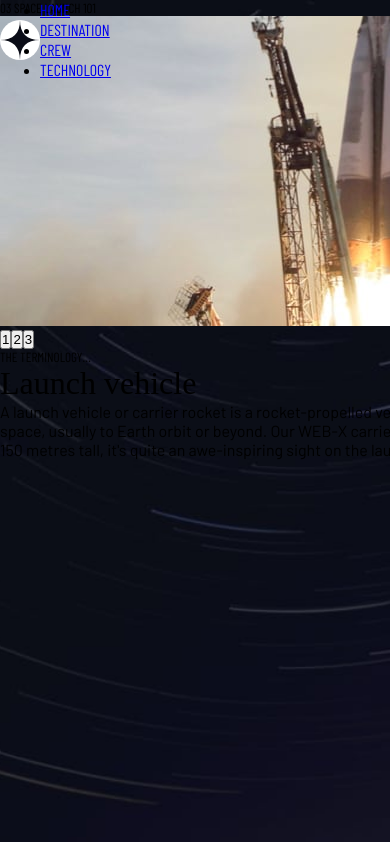
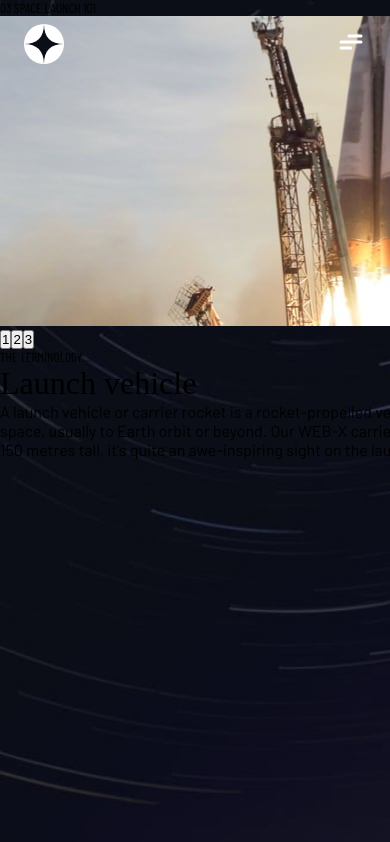
Before and after one commit to pedrohfd/space-tourism, a React (Vite) app: page /technology in a window 390 px wide. Shown: the top 842 px of the page. Built offline with nearby package versions, Linux system fonts and the light colour scheme; a web font is replaced by a local one.

Commit message:
feat: add responsiveness to header

```diff
--- a/src/components/Header/index.tsx
+++ b/src/components/Header/index.tsx
@@ -1,26 +1,52 @@
-import { Blur, Button, HeaderContainer, Line, Logo } from './styles'
+import { Blur, Button, Hamburger, HeaderContainer, Line, Logo } from './styles'
 import logo from '../../assets/shared/logo.svg'
+import { useState } from 'react'
 
 export const Header = () => {
+  const [isMenuOpen, setIsMenuOpen] = useState(false)
+
+  const handleToggleHamburger = () => {
+    setIsMenuOpen(!isMenuOpen)
+  }
+
   return (
     <HeaderContainer>
       <Logo src={logo} alt='Logo da aplicação' />
 
       <Line />
 
-      <Blur>
+      <Hamburger>
+        <input type='checkbox' onClick={handleToggleHamburger} />
+        <svg viewBox='0 0 32 32'>
+          <path
+            className='line line-top-bottom'
+            d='M27 10 13 10C10.8 10 9 8.2 9 6 9 3.5 10.8 2 13 2 15.2 2 17 3.8 17 6L17 26C17 28.2 18.8 30 21 30 23.2 30 25 28.2 25 26 25 23.8 23.2 22 21 22L7 22'
+          ></path>
+          <path className='line' d='M7 16 27 16'></path>
+        </svg>
+      </Hamburger>
+
+      <Blur isOpen={isMenuOpen}>
         <ul>
           <li>
-            <Button to='/'>HOME</Button>
+            <Button to='/'>
+              HOME <span />
+            </Button>
           </li>
           <li>
-            <Button to='/destination'>DESTINATION</Button>
+            <Button to='/destination'>
+              DESTINATION <span />
+            </Button>
           </li>
           <li>
-            <Button to='/crew'>CREW</Button>
+            <Button to='/crew'>
+              CREW <span />
+            </Button>
           </li>
           <li>
-            <Button to='/technology'>TECHNOLOGY</Button>
+            <Button to='/technology'>
+              TECHNOLOGY <span />
+            </Button>
           </li>
         </ul>
       </Blur>
--- a/src/components/Header/styles.ts
+++ b/src/components/Header/styles.ts
@@ -1,4 +1,4 @@
-import styled from 'styled-components'
+import styled, { css, keyframes } from 'styled-components'
 import { colors } from '../../styles/colors'
 import { NavLink } from 'react-router-dom'
 
@@ -16,13 +16,19 @@ export const HeaderContainer = styled.header`
     justify-content: space-between;
     width: 100vw;
   }
+
+  @media (max-width: 640px) {
+    width: 100vw;
+    justify-content: space-between;
+    padding: 1.5rem 1.5rem 0 1.5rem;
+  }
 `
 
 export const Logo = styled.img`
   width: 3rem;
   height: 3rem;
 
-  @media (max-width: 399px) {
+  @media (max-width: 640px) {
     width: 2.5rem;
     height: 2.5rem;
   }
@@ -44,9 +50,35 @@ export const Line = styled.div`
 
     z-index: 1;
   }
+
+  @media (min-width: 641px) and (max-width: 1007px) {
+    display: none;
+  }
 `
 
-export const Blur = styled.nav`
+const slideIn = keyframes`
+  from {
+    transform: translateX(100%);
+  }
+  to {
+    transform: translateX(0);
+  }
+`
+
+const slideOut = keyframes`
+  from {
+    transform: translateX(0);
+  }
+  to {
+    transform: translateX(100%);
+  }
+`
+
+interface HamburgerProps {
+  isOpen: boolean
+}
+
+export const Blur = styled.nav<HamburgerProps>`
   @media (min-width: 1008px) {
     ul {
       display: flex;
@@ -55,11 +87,10 @@ export const Blur = styled.nav`
       height: 100%;
       align-items: center;
       margin-left: 7.5rem;
-      counter-reset: item;
+      counter-reset: item -1;
     }
 
     width: 100vw;
-    height: 6rem;
 
     background: rgba(255, 255, 255, 0.04);
     backdrop-filter: blur(40px);
@@ -76,7 +107,37 @@ export const Blur = styled.nav`
       margin: 0 3rem;
     }
 
-    height: 6rem;
+    background: rgba(255, 255, 255, 0.04);
+    backdrop-filter: blur(40px);
+    -webkit-backdrop-filter: blur(40px);
+  }
+
+  @media (max-width: 640px) {
+    position: absolute;
+    top: 0;
+    right: 0;
+
+    ul {
+      display: flex;
+      flex-direction: column;
+      gap: 1.5rem;
+      list-style: none;
+      margin: 7rem 0 0 2rem;
+      counter-reset: item -1;
+    }
+
+    flex: 1;
+    height: 100vh;
+    width: 15rem;
+
+    animation: ${({ isOpen }) =>
+      isOpen
+        ? css`
+            ${slideIn} 0.5s forwards
+          `
+        : css`
+            ${slideOut} 0.5s forwards
+          `};
 
     background: rgba(255, 255, 255, 0.04);
     backdrop-filter: blur(40px);
@@ -84,16 +145,65 @@ export const Blur = styled.nav`
   }
 `
 
+export const Hamburger = styled.label`
+  @media (min-width: 1008px) {
+    display: none;
+  }
+
+  @media (min-width: 641px) and (max-width: 1007px) {
+    display: none;
+  }
+
+  @media (max-width: 640px) {
+    z-index: 2;
+
+    & input {
+      display: none;
+    }
+
+    & svg {
+      height: 2rem;
+      transition: transform 600ms cubic-bezier(0.4, 0, 0.2, 1);
+    }
+
+    .line {
+      fill: none;
+      stroke: white;
+      stroke-linecap: round;
+      stroke-linejoin: round;
+      stroke-width: 3;
+      transition: stroke-dasharray 600ms cubic-bezier(0.4, 0, 0.2, 1),
+        stroke-dashoffset 600ms cubic-bezier(0.4, 0, 0.2, 1);
+    }
+
+    .line-top-bottom {
+      stroke-dasharray: 12 63;
+    }
+
+    & input:checked + svg {
+      transform: rotate(-45deg);
+    }
+
+    & input:checked + svg .line-top-bottom {
+      stroke-dasharray: 20 300;
+      stroke-dashoffset: -32.42;
+    }
+  }
+`
+
 export const Button = styled(NavLink)`
   @media (min-width: 1008px) {
+    display: flex;
+    height: 6rem;
+    align-items: center;
+
     color: ${colors.white};
     text-decoration: none;
     font-family: 'Barlow Condensed', sans-serif;
     font-size: 1.25rem;
+    letter-spacing: 0.16rem;
 
     border-bottom: 0.2rem solid transparent;
-
-    padding: 2.05rem 0;
 
     transition: border-color 0.2s;
 
@@ -117,14 +227,16 @@ export const Button = styled(NavLink)`
   }
 
   @media (min-width: 641px) and (max-width: 1007px) {
+    display: flex;
+    height: 6rem;
+    align-items: center;
+
     color: ${colors.white};
     text-decoration: none;
     font-family: 'Barlow Condensed', sans-serif;
-    font-size: 1rem;
+    letter-spacing: 0.14763rem;
 
     border-bottom: 0.2rem solid transparent;
-
-    padding: 2.22rem 0;
 
     transition: border-color 0.2s;
 
@@ -132,4 +244,30 @@ export const Button = styled(NavLink)`
       border-color: ${colors.white};
     }
   }
+
+  @media (max-width: 640px) {
+    display: flex;
+    align-items: center;
+    height: 2rem;
+
+    color: ${colors.white};
+    text-decoration: none;
+    font-family: 'Barlow Condensed', sans-serif;
+    letter-spacing: 0.14763rem;
+
+    border-right: 0.2rem solid transparent;
+
+    transition: border-color 0.2s;
+
+    &.active {
+      border-color: ${colors.white};
+    }
+
+    &::before {
+      content: counter(item, decimal-leading-zero);
+      counter-increment: item;
+      font-weight: 700;
+      margin-right: 0.6rem;
+    }
+  }
 `
```
